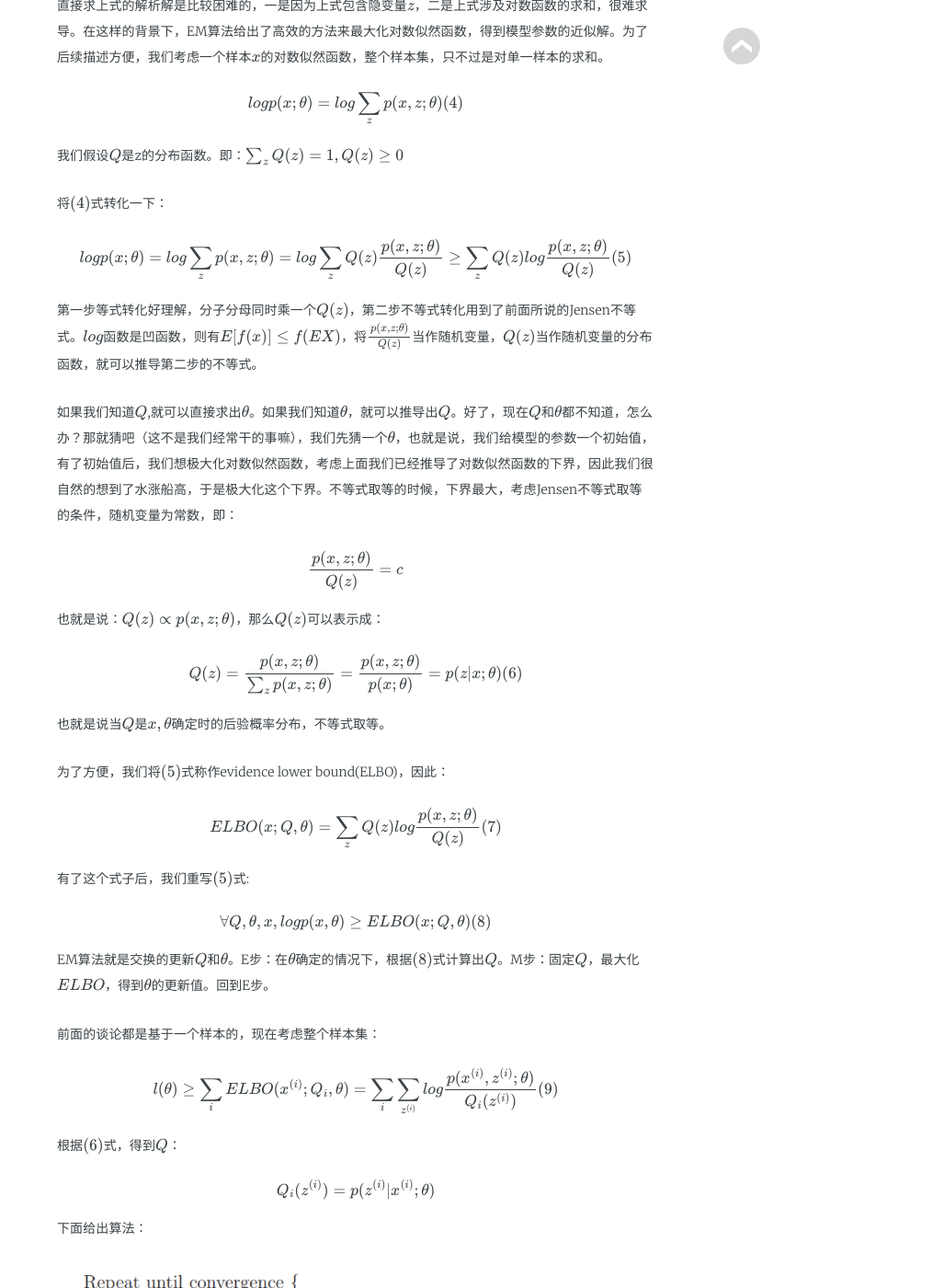
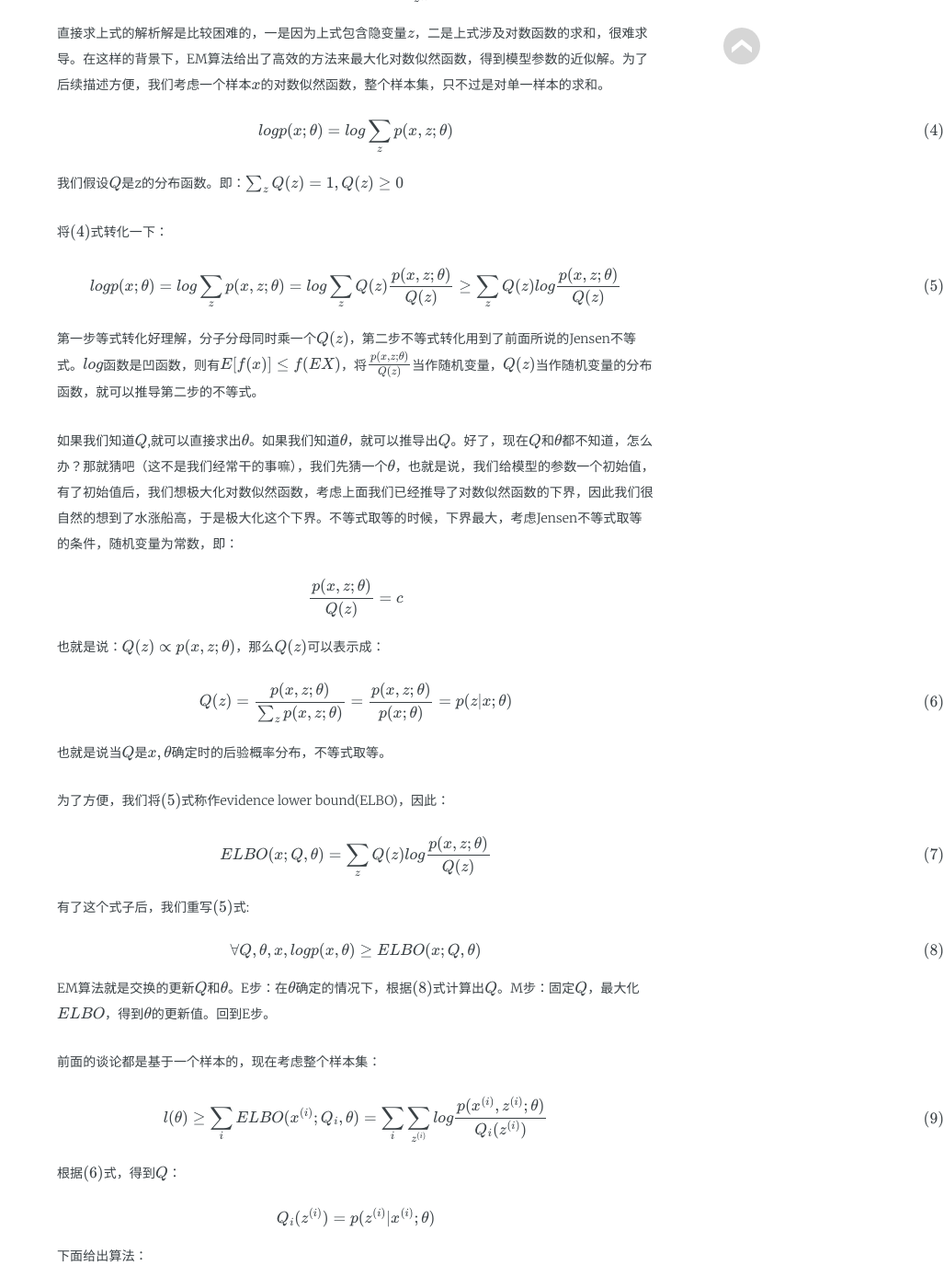
Before and after one commit to kleinzcy/kleinzcy.github.io, a Jekyll site: the page built from _posts/2019-09-03-EM.md, in a window 1280 px wide and 1400 px high, scrolled down 2339 px. Shown: the whole window at 92% size, without its empty margins (253-1280 px from the left). Built offline with Jekyll 4.4.1, drawn with Linux system fonts in a browser that asks for light colours; some web fonts are replaced; formulas are drawn with MathJax 3; some of the changed text lies outside the part shown.

Commit message:
Update EM算法

```diff
--- a/_posts/2019-09-03-EM.md
+++ b/_posts/2019-09-03-EM.md
@@ -32,25 +32,25 @@ Jensen不等式：假设$f%是凸函数，$X$是随机变量，则有：$$ E[f(x
 
 给定训练样本集$${x_1, x_2, x_3...x_m}$$，样本间彼此独立，我们假设隐变量为$$z$$，则$$x$$的密度函数为：
 
-$$ p(x,\theta)=\sum_{z} p(x,z;\theta)    \tag{abc}\label{eq:one}$$
+$$ p(x,\theta)=\sum_{z} p(x,z;\theta)    \tag{1}$$
 
 我们希望极大化对数似然函数，来得到参数$$\theta$$的估计：
 
-$$ l(\theta)=\sum_{i=1}^n logp(x^{(i)};\theta)  $${#eq:2}
+$$ l(\theta)=\sum_{i=1}^n logp(x^{(i)};\theta)  \tag{2}$$
 
-考虑隐变量z，[@eq:2]式可以写成：
+考虑隐变量z，$$(2)$$式可以写成：
 
-$$ l(\theta) = \sum_{i=1}^n logp(x^{(i)};\theta)=\sum_{i=1}^n log\sum_{z^{(i)}} p(x^{(i)}, z^{(i)}; \theta)              $${#eq:3}
+$$ l(\theta) = \sum_{i=1}^n logp(x^{(i)};\theta)=\sum_{i=1}^n log\sum_{z^{(i)}} p(x^{(i)}, z^{(i)}; \theta)              \tag{3}$$
 
 直接求上式的解析解是比较困难的，一是因为上式包含隐变量$$z$$，二是上式涉及对数函数的求和，很难求导。在这样的背景下，EM算法给出了高效的方法来最大化对数似然函数，得到模型参数的近似解。为了后续描述方便，我们考虑一个样本$$x$$的对数似然函数，整个样本集，只不过是对单一样本的求和。
 
-$$ logp(x;\theta)=log\sum_{z} p(x,z;\theta)    (4)$$
+$$ logp(x;\theta)=log\sum_{z} p(x,z;\theta)    \tag{4}$$
 
 我们假设$$Q$$是z的分布函数。即：$$\sum_{z} Q(z)=1, Q(z)\ge 0$$
 
 将$$(4)$$式转化一下：
 
-$$log p(x;\theta) = log \sum_{z} p(x,z;\theta) = log\sum_{z} Q(z)\frac{p(x,z;\theta)}{Q(z)} \ge \sum_{z} Q(z)log\frac{p(x,z;\theta)}{Q(z)}   (5)$$
+$$log p(x;\theta) = log \sum_{z} p(x,z;\theta) = log\sum_{z} Q(z)\frac{p(x,z;\theta)}{Q(z)} \ge \sum_{z} Q(z)log\frac{p(x,z;\theta)}{Q(z)}   \tag{5}$$
 
 第一步等式转化好理解，分子分母同时乘一个$$Q(z)$$，第二步不等式转化用到了前面所说的Jensen不等式。$$log$$函数是凹函数，则有$$ E[f(x)] \leq f(EX) $$，将$$\frac{p(x,z;\theta)}{Q(z)}$$当作随机变量，$$Q(z)$$当作随机变量的分布函数，就可以推导第二步的不等式。
 
@@ -60,23 +60,23 @@ $$ \frac{p(x,z;\theta)}{Q(z)} = c $$
 
 也就是说：$$Q(z) \propto p(x,z;\theta)$$，那么$$Q(z)$$可以表示成：
 
-$$Q(z)=\frac{p(x,z;\theta)}{\sum_z p(x,z;\theta)}=\frac{p(x,z;\theta)}{p(x;\theta)} = p(z|x;\theta)         (6)$$
+$$Q(z)=\frac{p(x,z;\theta)}{\sum_z p(x,z;\theta)}=\frac{p(x,z;\theta)}{p(x;\theta)} = p(z|x;\theta)         \tag{6}$$
 
 也就是说当$$Q$$是$$x,\theta$$确定时的后验概率分布，不等式取等。
 
 为了方便，我们将$$(5)$$式称作evidence lower bound(ELBO)，因此：
 
- $$ ELBO(x;Q,\theta)=\sum_{z} Q(z)log\frac{p(x,z;\theta)}{Q(z)}  (7)$$
+ $$ ELBO(x;Q,\theta)=\sum_{z} Q(z)log\frac{p(x,z;\theta)}{Q(z)}  \tag{7}$$
 
  有了这个式子后，我们重写$$(5)$$式:
 
- $$ \forall Q,\theta,x,    logp(x,\theta) \ge ELBO(x;Q,\theta)   (8)$$
+ $$ \forall Q,\theta,x,    logp(x,\theta) \ge ELBO(x;Q,\theta)   \tag{8}$$
 
  EM算法就是交换的更新$$Q$$和$$\theta$$。E步：在$$\theta$$确定的情况下，根据$$(8)$$式计算出$$Q$$。M步：固定$$Q$$，最大化$$ELBO$$，得到$$\theta$$的更新值。回到E步。
 
  前面的谈论都是基于一个样本的，现在考虑整个样本集：
 
- $$l(\theta) \ge \sum_i ELBO(x^{(i)}; Q_i, \theta)=\sum_i \sum_{z^{(i)}} log\frac{p(x^{(i)},z^{(i)};\theta)}{Q_i(z^{(i)})}  (9)$$
+ $$l(\theta) \ge \sum_i ELBO(x^{(i)}; Q_i, \theta)=\sum_i \sum_{z^{(i)}} log\frac{p(x^{(i)},z^{(i)};\theta)}{Q_i(z^{(i)})}  \tag{9}$$
 
  根据$$(6)$$式，得到$$Q$$：
 
```
